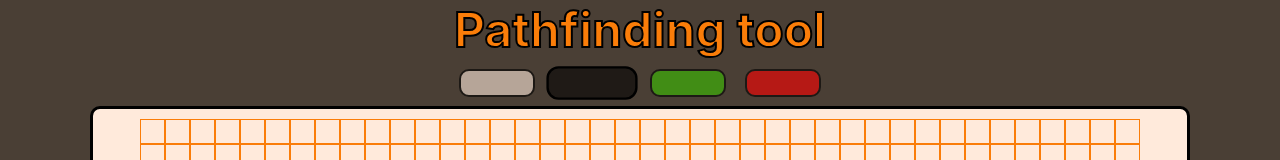
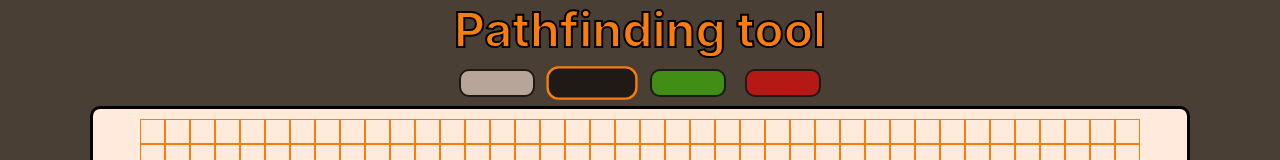
Before and after one commit to Groszczu/pathfinding-tool, a React (Create React App) app: page / in a window 1280 px wide. Shown: the top 160 px of the page. Built offline with nearby package versions, Linux system fonts and the light colour scheme.

Commit message:
fix cancelling-before-end bug

```diff
--- a/src/features/nodes/Nodes.jsx
+++ b/src/features/nodes/Nodes.jsx
@@ -9,6 +9,7 @@ import dijkstra from '../../util/algorithms/dijkstra';
 import Button from '../../shared/Button';
 import useNodesSlice from './useNodesSlice';
 import { getNodeChangeAction } from './nodeHelpers';
+import { useRef } from 'react';
 
 const Nodes = ({ animationFrameDuration }) => {
 
@@ -32,11 +33,12 @@ const Nodes = ({ animationFrameDuration }) => {
     const changeNodeType = (node, type) =>
         dispatch(getNodeChangeAction(node.x, node.y, type));
 
+    let resultTimeout = useRef(null);
     const startPathfinding = () => {
         const { visited, result, moves } = dijkstra(nodes);
         visited && dispatch(setVisited({ nodes: visited }));
-        result &&
-            setTimeout(() =>
+        if (result) {
+            resultTimeout.current = setTimeout(() =>
                 dispatch(setNodesType({
                     nodes: result,
                     type: NodeTypes.result,
@@ -44,10 +46,11 @@ const Nodes = ({ animationFrameDuration }) => {
                 })
                 )
                 , animationFrameDuration * moves);
+        }
     };
 
-    const boundClearNodes = () => dispatch(clearNodes());
-    const boundResetNode = () => dispatch(resetNodes());
+    const boundClearNodes = () => { clearTimeout(resultTimeout.current); dispatch(clearNodes()); };
+    const boundResetNode = () => { clearTimeout(resultTimeout.current); dispatch(resetNodes()); };
 
     return (
         <>
--- a/src/shared/Button.js
+++ b/src/shared/Button.js
@@ -9,9 +9,16 @@ const Button = styled.button`
   margin: 2% auto 0 auto;
   border: 2px solid black;
   cursor: pointer;
-  opacity: ${props => props.selected ? 1 : 0.6};
-  ${props => props.selected && css`transform: scale(1.2, 1.2);`}
+  opacity: 0.6;
   transition: all 0.25s;
+
+  ${
+    props => props.selected && css`
+      opacity: 1;
+      transform: scale(1.2, 1.2);
+      border-color: var(--secondary-clr);
+    `
+  }
 
   :hover {
     opacity: 1;
```
